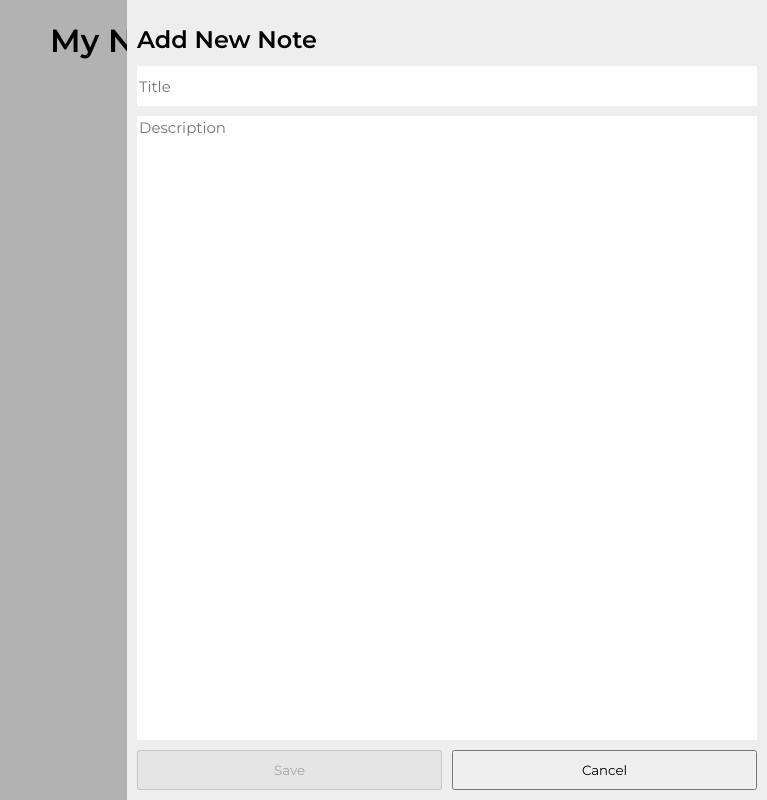
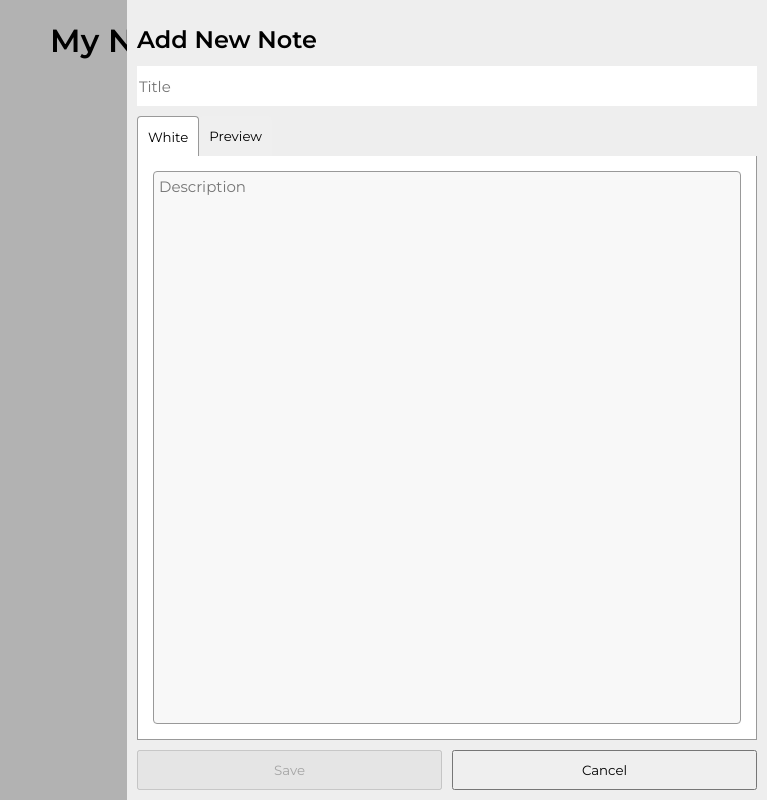
Before and after one commit to vitorzerbeto/playing-with-vuejs, a Vue app: page / in a window 1280 px wide. Both pictures are taken after a click on the button "Add Note". Shown: the whole page, without its empty margins (513-1280 px from the left). Built offline with nearby package versions, Linux system fonts and the light colour scheme.

Commit message:
preview tab

```diff
--- a/package.json
+++ b/package.json
@@ -10,6 +10,7 @@
   "dependencies": {
     "core-js": "^3.6.5",
     "date-fns": "^2.22.1",
+    "marked": "^2.0.7",
     "vue": "^3.0.0"
   },
   "devDependencies": {
--- /dev/null
+++ b/src/components/Markdown.vue
@@ -0,0 +1,21 @@
+<!-- eslint-disable vue/no-v-html -->
+<template>
+  <div id="markdown" v-html="renderInput"></div>
+</template>
+<script>
+import marked from 'marked';
+
+export default {
+  props: {
+    input: {
+      type: String,
+      required: true,
+    },
+  },
+  computed: {
+    renderInput() {
+      return marked(this.input, { sanitize: true });
+    },
+  },
+};
+</script>
--- a/src/components/NoteForm.vue
+++ b/src/components/NoteForm.vue
@@ -2,14 +2,32 @@
   <div id="note-form">
     <h2>{{ formTitle }}</h2>
     <input v-model="title" :readonly="isEditing" type="text" name="title" placeholder="Title" />
-    <textarea v-model="description" name="description" placeholder="Description"></textarea>
+    <div class="tabs">
+      <div class="tab-headers">
+        <button :class="{ active: tab === 'write' }" @click="changeTab('write')">White</button>
+        <button :class="{ active: tab === 'preview' }" @click="changeTab('preview')">
+          Preview
+        </button>
+      </div>
+      <div :class="tabWriteClasses">
+        <textarea v-model="description" name="description" placeholder="Description"></textarea>
+      </div>
+      <div :class="tabPreviewClasses">
+        <Markdown :input="description" />
+      </div>
+    </div>
     <button :disabled="!canSave" @click="handleSave">Save</button>
     <button @click="handleClear">Cancel</button>
   </div>
 </template>
 
 <script>
+import Markdown from './Markdown';
+
 export default {
+  components: {
+    Markdown,
+  },
   props: {
     onSave: {
       type: Function,
@@ -30,6 +48,7 @@ export default {
       description: '',
       key: undefined,
       isEditing: false,
+      tab: 'write',
     };
   },
   computed: {
@@ -43,6 +62,20 @@ export default {
     },
     formTitle() {
       return this.title || 'Add New Note';
+    },
+    tabWriteClasses() {
+      return {
+        write: true,
+        tab: true,
+        'tab--active': this.tab === 'write',
+      };
+    },
+    tabPreviewClasses() {
+      return {
+        write: true,
+        tab: true,
+        'tab--active': this.tab === 'preview',
+      };
     },
   },
   watch: {
@@ -72,6 +105,9 @@ export default {
       });
 
       this.handleClear();
+    },
+    changeTab(tab) {
+      this.tab = tab;
     },
   },
 };
@@ -104,15 +140,66 @@ export default {
 }
 
 #note-form textarea {
-  grid-column: 1 / -1;
   border: 0;
   width: 100%;
   background: #fff;
   font-size: 15px;
   resize: none;
+  height: 100%;
+  border-radius: 4px;
+  border: 1px solid #999;
+  background: #f8f8f8;
+  padding: 5px;
+}
+
+#note-form textarea:focus {
+  background: #fff;
 }
 
 #note-form button {
   height: 40px;
 }
+
+#note-form .tabs {
+  display: grid;
+  grid-template-rows: auto 1fr;
+  grid-column: 1 / -1;
+  height: 100%;
+}
+
+#note-form .tabs .tab-headers {
+  width: 100%;
+  display: flex;
+}
+
+#note-form .tabs .tab-headers button {
+  display: block;
+  border-radius: 4px 4px 0px 0px;
+  border: 0;
+  padding: 0 10px;
+}
+
+#note-form .tabs .tab-headers button.active {
+  border-top: 1px solid #999;
+  border-left: 1px solid #999;
+  border-right: 1px solid #999;
+  background: #fff;
+}
+
+#note-form .tab {
+  display: flex;
+  flex-direction: column;
+  grid-column: 1 / -1;
+  height: 100%;
+  display: none;
+  background: #fff;
+  padding: 15px;
+  border-bottom: 1px solid #999;
+  border-left: 1px solid #999;
+  border-right: 1px solid #999;
+}
+
+#note-form .tab.tab--active {
+  display: block;
+}
 </style>
```
Also changed, not shown: 1 other file (tests, documents, lock files or other folders).
